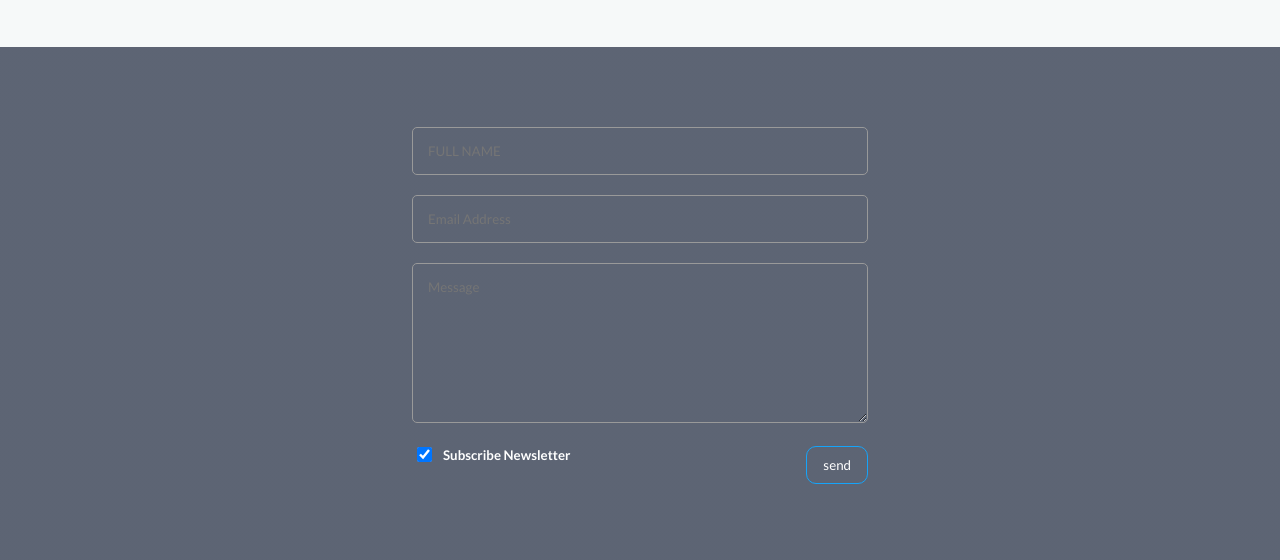
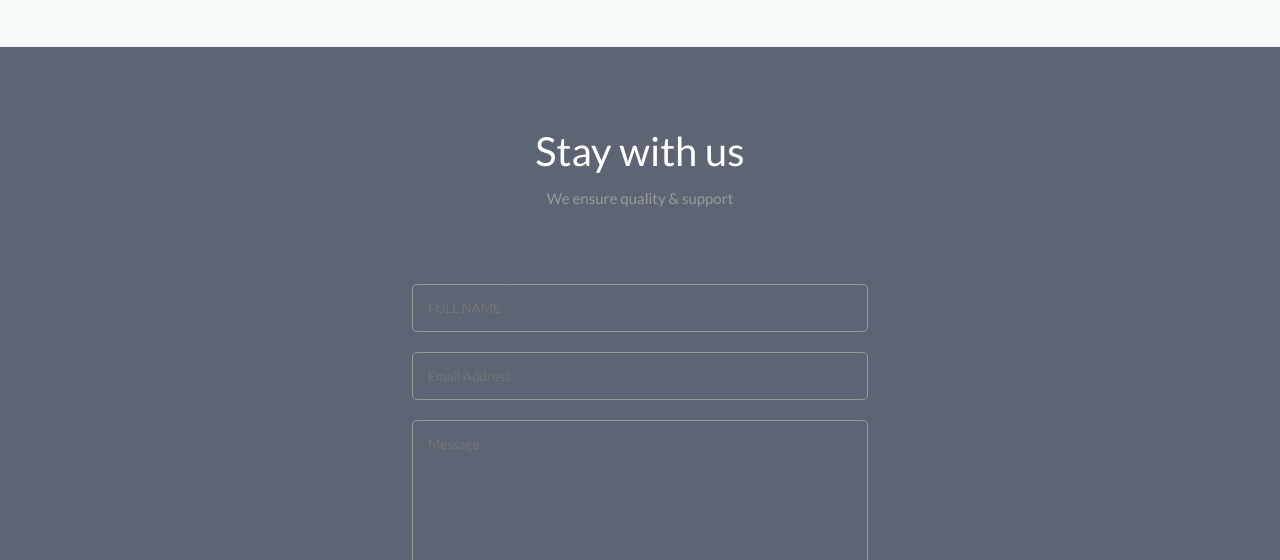
Before and after one commit to missuee/Strict, a plain HTML site: page index.html in a window 1280 px wide. Shown: the part 1697-2257 px from the top of the page. Drawn offline with Linux system fonts and the light colour scheme.

Commit message:
Update index.html

```diff
--- a/index.html
+++ b/index.html
@@ -186,6 +186,8 @@
 <!-- CONTACTS START-->
 <section class="nav_contacts">
 	<div class="container">
+       <h1>Stay with us</h1>
+        <p>We ensure quality &amp; support</p>
 		<form action="#">
 			<input type="text" placeholder="FULL NAME">
 			<input type="email" placeholder="Email Address">
```
